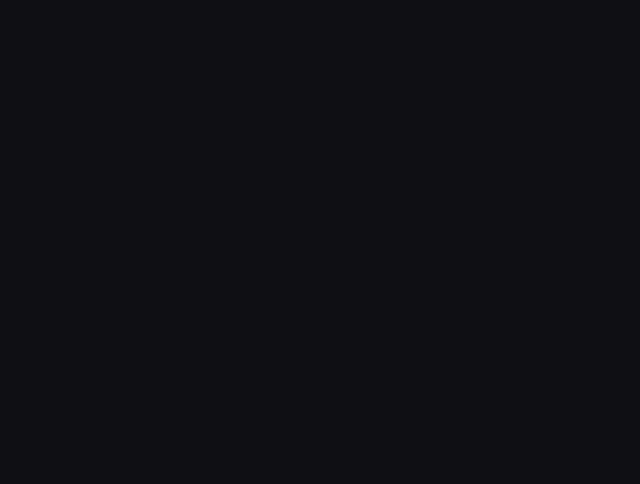
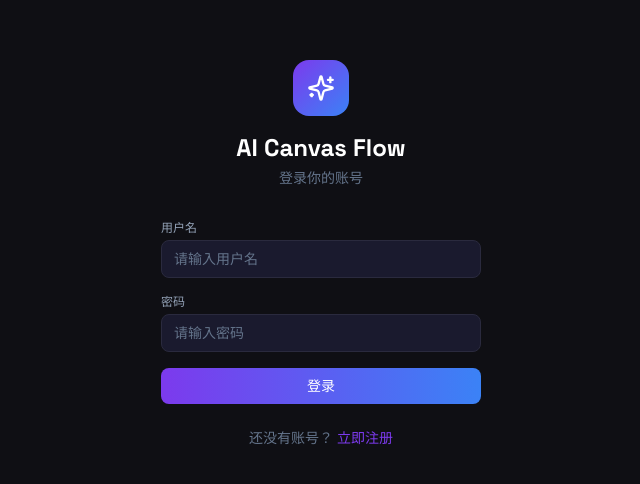
Before and after one commit to qiaozhididi/AI_Video_Canvas_Flow, a React (Vite) app in the folder frontend/: page /login in a window 1280 px wide. Before the commit this address had no page. Shown: the part 146-630 px from the top of the page, without its empty margins (319-959 px from the left). Built offline with nearby package versions, Linux system fonts and the light colour scheme.

Commit message:
新增登录注册页

```diff
--- a/frontend/src/App.tsx
+++ b/frontend/src/App.tsx
@@ -4,6 +4,7 @@ import Layout from "@/components/Layout";
 import EditorLayout from "@/components/EditorLayout";
 import Home from "@/pages/Home";
 import Editor from "@/pages/Editor";
+import Login from "@/pages/Login";
 import MediaLibrary from "@/pages/MediaLibrary";
 import RenderCenter from "@/pages/RenderCenter";
 import Templates from "@/pages/Templates";
@@ -24,6 +25,9 @@ export default function App() {
       />
       <Router>
         <Routes>
+          {/* 登录页：独立布局 */}
+          <Route path="/login" element={<Login />} />
+
           {/* 主布局：侧边导航 */}
           <Route element={<Layout />}>
             <Route path="/" element={<Home />} />
--- /dev/null
+++ b/frontend/src/pages/Login.tsx
@@ -0,0 +1,126 @@
+import { useState } from 'react';
+import { useNavigate } from 'react-router-dom';
+import { authApi } from '@/utils/apiClient';
+import { toast } from 'sonner';
+import { Sparkles, Loader2 } from 'lucide-react';
+
+type Mode = 'login' | 'register';
+
+export default function Login() {
+  const [mode, setMode] = useState<Mode>('login');
+  const [username, setUsername] = useState('');
+  const [email, setEmail] = useState('');
+  const [password, setPassword] = useState('');
+  const [loading, setLoading] = useState(false);
+  const navigate = useNavigate();
+
+  const handleSubmit = async (e: React.FormEvent) => {
+    e.preventDefault();
+    if (!username.trim() || !password.trim()) return;
+
+    try {
+      setLoading(true);
+      if (mode === 'register') {
+        if (!email.trim()) {
+          toast.error('请输入邮箱');
+          return;
+        }
+        await authApi.register(username, email, password);
+        toast.success('注册成功，请登录');
+        setMode('login');
+        return;
+      }
+
+      const tokens = await authApi.login(username, password);
+      localStorage.setItem('access_token', tokens.access_token);
+      toast.success('登录成功');
+      navigate('/');
+    } catch (err) {
+      if (err instanceof Error && 'status' in err) {
+        const apiErr = err as { status: number; message: string };
+        toast.error(apiErr.message || (mode === 'login' ? '登录失败' : '注册失败'));
+      } else {
+        toast.error(mode === 'login' ? '登录失败' : '注册失败');
+      }
+    } finally {
+      setLoading(false);
+    }
+  };
+
+  return (
+    <div className="h-screen flex items-center justify-center bg-canvas-bg">
+      <div className="w-full max-w-sm px-8">
+        {/* Logo */}
+        <div className="flex flex-col items-center mb-8">
+          <div className="w-14 h-14 rounded-2xl bg-gradient-to-br from-neon-purple to-neon-blue flex items-center justify-center mb-4">
+            <Sparkles className="w-7 h-7 text-white" />
+          </div>
+          <h1 className="text-2xl font-bold text-white font-display">AI Canvas Flow</h1>
+          <p className="text-sm text-slate-500 mt-1">
+            {mode === 'login' ? '登录你的账号' : '创建新账号'}
+          </p>
+        </div>
+
+        {/* 表单 */}
+        <form onSubmit={handleSubmit} className="space-y-4">
+          <div>
+            <label className="block text-xs text-slate-400 mb-1">用户名</label>
+            <input
+              type="text"
+              value={username}
+              onChange={(e) => setUsername(e.target.value)}
+              className="w-full px-3 py-2 text-sm bg-canvas-panel border border-canvas-border rounded-lg text-slate-300 placeholder-slate-500 focus:outline-none focus:border-neon-purple"
+              placeholder="请输入用户名"
+              required
+            />
+          </div>
+
+          {mode === 'register' && (
+            <div>
+              <label className="block text-xs text-slate-400 mb-1">邮箱</label>
+              <input
+                type="email"
+                value={email}
+                onChange={(e) => setEmail(e.target.value)}
+                className="w-full px-3 py-2 text-sm bg-canvas-panel border border-canvas-border rounded-lg text-slate-300 placeholder-slate-500 focus:outline-none focus:border-neon-purple"
+                placeholder="请输入邮箱"
+                required
+              />
+            </div>
+          )}
+
+          <div>
+            <label className="block text-xs text-slate-400 mb-1">密码</label>
+            <input
+              type="password"
+              value={password}
+              onChange={(e) => setPassword(e.target.value)}
+              className="w-full px-3 py-2 text-sm bg-canvas-panel border border-canvas-border rounded-lg text-slate-300 placeholder-slate-500 focus:outline-none focus:border-neon-purple"
+              placeholder="请输入密码"
+              required
+            />
+          </div>
+
+          <button
+            type="submit"
+            disabled={loading}
+            className="w-full py-2 text-sm font-medium text-white bg-gradient-to-r from-neon-purple to-neon-blue rounded-lg hover:opacity-90 transition-opacity disabled:opacity-50"
+          >
+            {loading ? <Loader2 className="w-4 h-4 animate-spin mx-auto" /> : mode === 'login' ? '登录' : '注册'}
+          </button>
+        </form>
+
+        {/* 切换登录/注册 */}
+        <p className="text-center text-sm text-slate-500 mt-6">
+          {mode === 'login' ? '还没有账号？' : '已有账号？'}
+          <button
+            onClick={() => setMode(mode === 'login' ? 'register' : 'login')}
+            className="text-neon-purple hover:underline ml-1"
+          >
+            {mode === 'login' ? '立即注册' : '去登录'}
+          </button>
+        </p>
+      </div>
+    </div>
+  );
+}
```
